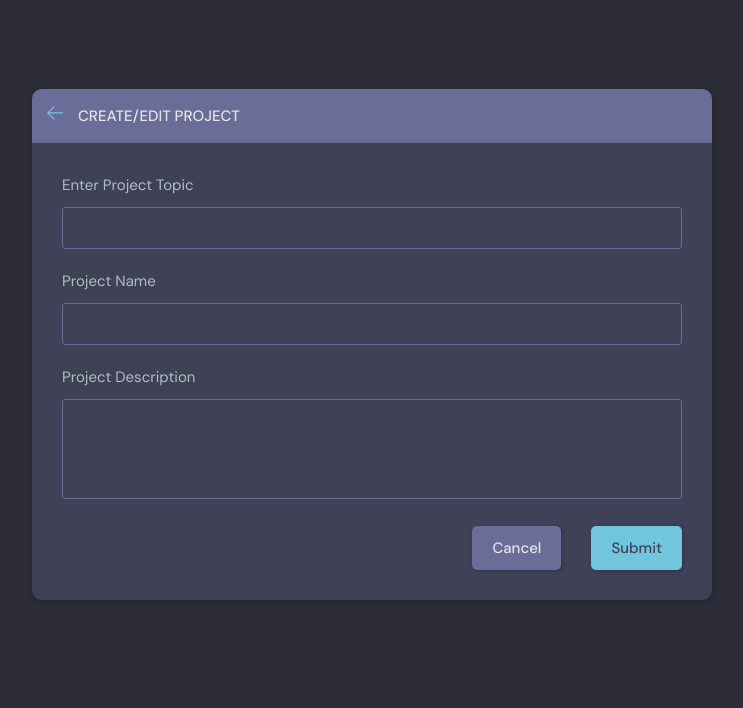
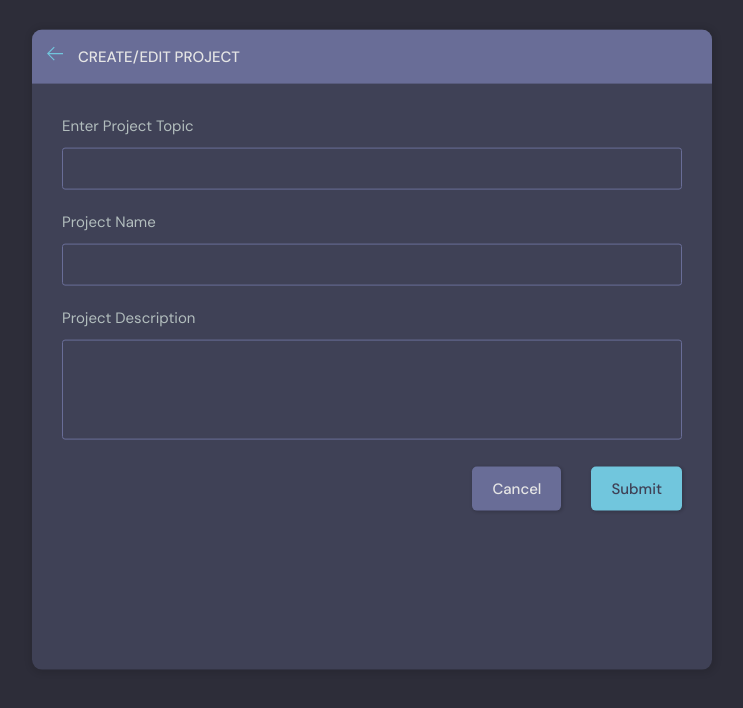
Before and after one commit to Karmel920/TopEvent, a Django app: page /create-project/ in a window 1280 px wide. Shown: the part 76-784 px from the top of the page, without its empty margins (268-1011 px from the left). Run offline with Django 4.2, Linux system fonts and the light colour scheme; a user stored in the database is signed in; data comes from the database, SQL or seed files in the repository.

Commit message:
Small update styles

```diff
--- a/static/styles/style.css
+++ b/static/styles/style.css
@@ -422,6 +422,7 @@ a {
 /*========== Layout Box ==========*/
 
 .layout__box {
+  height: 80%;
   width: 90%;
   max-width: 48rem;
   min-height: 40rem;
@@ -432,7 +433,7 @@ a {
   background-color: var(--color-dark);
   border-radius: 1rem;
   box-shadow: 1px 1px 6px 3px rgba(0, 0, 0, 0.1);
-  overflow: hidden;
+  overflow: auto;
 }
 
 .layout__boxHeader {
```
